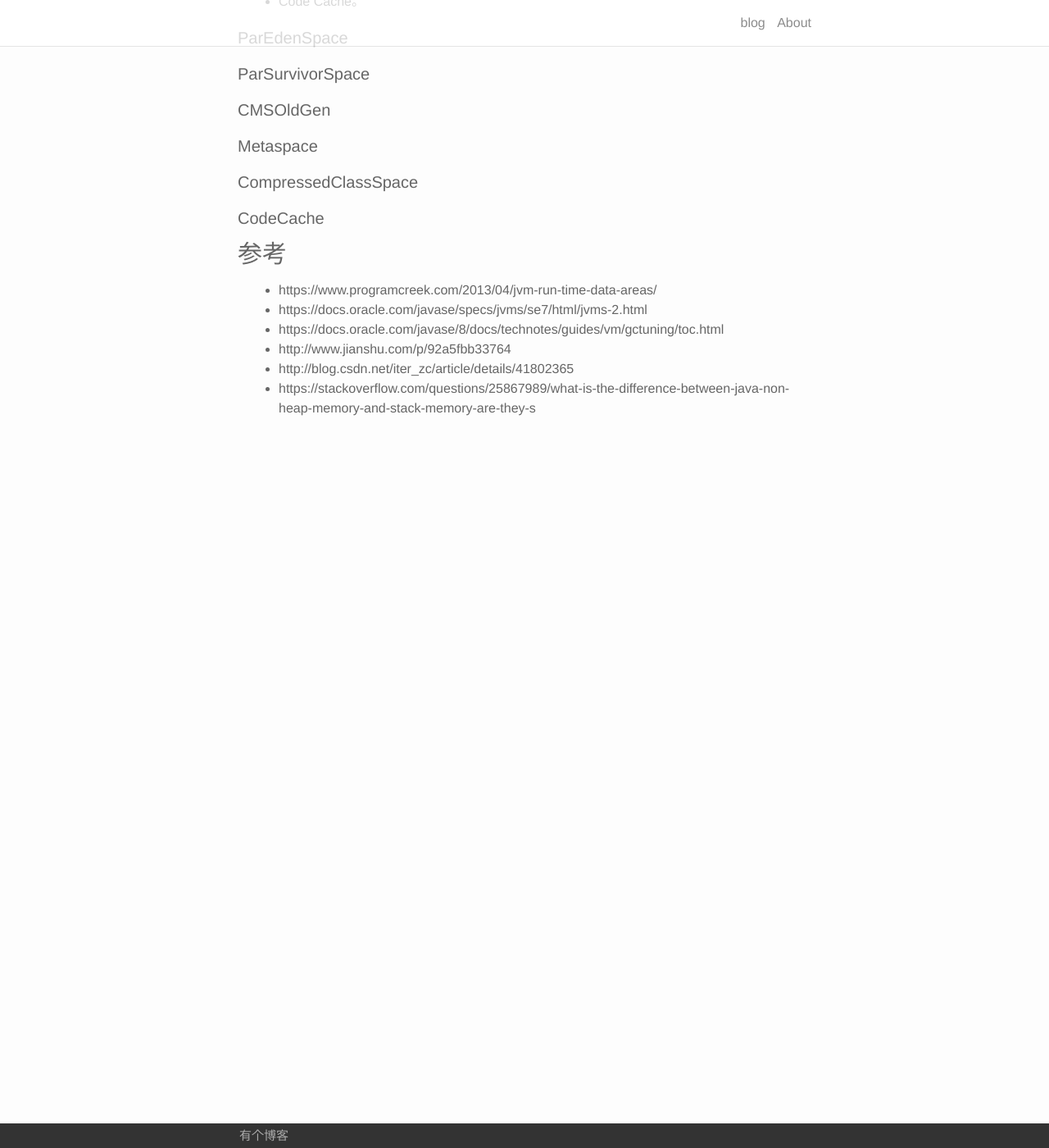
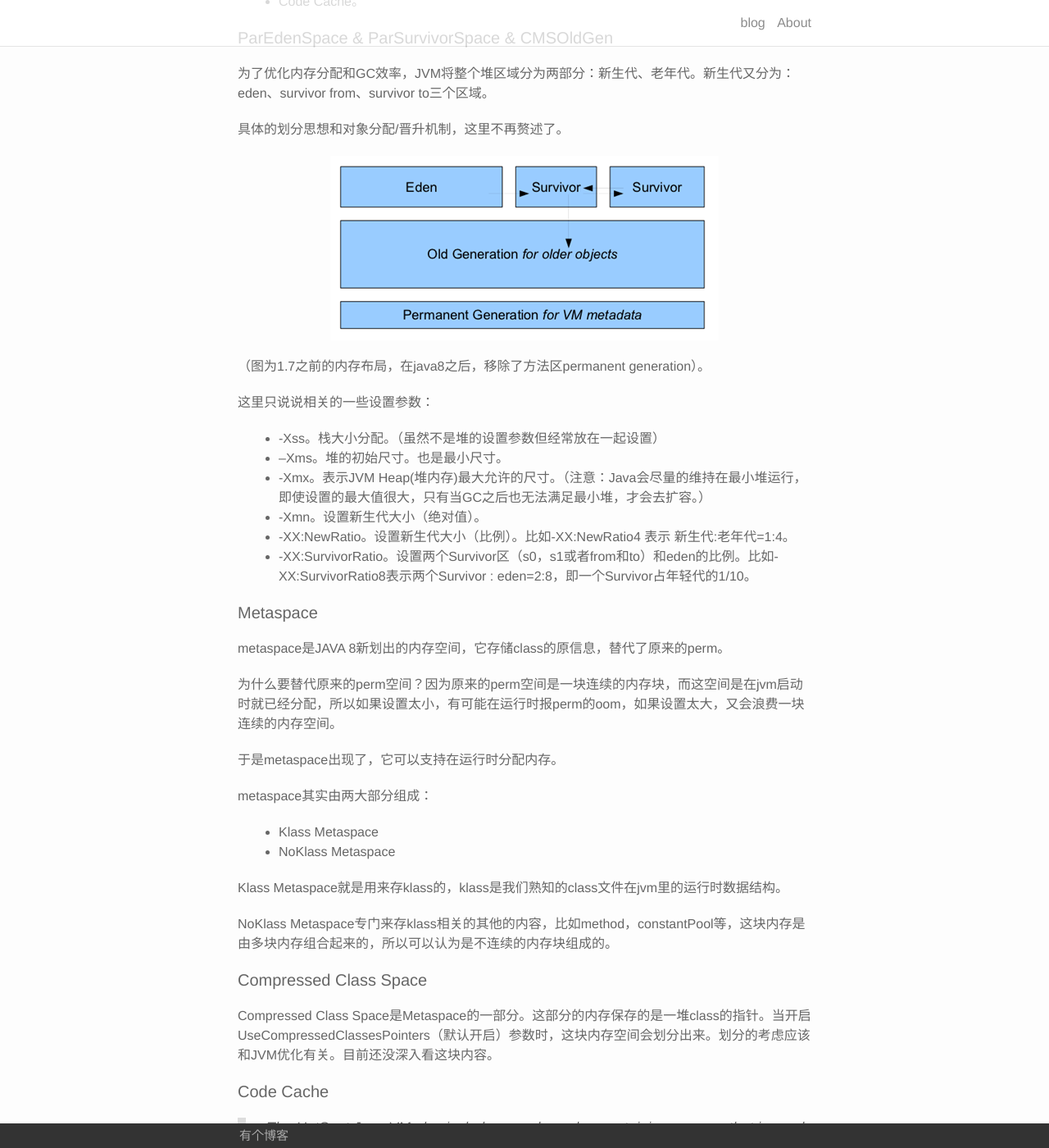
Before and after one commit to afghl/afghl.github.io, a Jekyll site: the page built from _posts/2017-09-18-jvm-gc-summary-01-memory-pool.markdown, in a window 1280 px wide and 1400 px high, scrolled down 1733 px. Shown: the whole window at 82% size. Built offline with Jekyll 4.4.1, drawn with Linux system fonts in a browser that asks for light colours; some of the changed text lies outside the part shown.

Commit message:
add post

```diff
--- a/_posts/2017-09-18-jvm-gc-summary-01-memory-pool.markdown
+++ b/_posts/2017-09-18-jvm-gc-summary-01-memory-pool.markdown
@@ -46,25 +46,57 @@ oracle的官方文档将jvm运行时的内存分为这几个区域：
 - Par Survivor Space。新生代 Survivor区
 - CMS Old Gen。老年代
 
-非堆区域可分为这几个部分：
+static区域可分为这几个部分：
 
 - Metaspace。
 - Compressed Class Space。
 - Code Cache。
 
-#### ParEdenSpace
+#### ParEdenSpace & ParSurvivorSpace & CMSOldGen
 
+为了优化内存分配和GC效率，JVM将整个堆区域分为两部分：新生代、老年代。新生代又分为：eden、survivor from、survivor to三个区域。
 
+具体的划分思想和对象分配/晋升机制，这里不再赘述了。
 
-#### ParSurvivorSpace
+![Alt](/images/jvm-gc-01.png)
 
-#### CMSOldGen
+（图为1.7之前的内存布局，在java8之后，移除了方法区permanent generation）。
+
+这里只说说相关的一些设置参数：
+
+- -Xss。栈大小分配。（虽然不是堆的设置参数但经常放在一起设置）
+- –Xms。堆的初始尺寸。也是最小尺寸。
+- -Xmx。表示JVM Heap(堆内存)最大允许的尺寸。（注意：Java会尽量的维持在最小堆运行，即使设置的最大值很大，只有当GC之后也无法满足最小堆，才会去扩容。）
+- -Xmn。设置新生代大小（绝对值）。
+- -XX:NewRatio。设置新生代大小（比例）。比如-XX:NewRatio4 表示 新生代:老年代=1:4。
+- -XX:SurvivorRatio。设置两个Survivor区（s0，s1或者from和to）和eden的比例。比如-XX:SurvivorRatio8表示两个Survivor : eden=2:8，即一个Survivor占年轻代的1/10。
 
 #### Metaspace
 
-#### CompressedClassSpace
+metaspace是JAVA 8新划出的内存空间，它存储class的原信息，替代了原来的perm。
 
-#### CodeCache
+为什么要替代原来的perm空间？因为原来的perm空间是一块连续的内存块，而这空间是在jvm启动时就已经分配，所以如果设置太小，有可能在运行时报perm的oom，如果设置太大，又会浪费一块连续的内存空间。
+
+于是metaspace出现了，它可以支持在运行时分配内存。
+
+metaspace其实由两大部分组成：
+
+- Klass Metaspace
+- NoKlass Metaspace
+
+Klass Metaspace就是用来存klass的，klass是我们熟知的class文件在jvm里的运行时数据结构。
+
+NoKlass Metaspace专门来存klass相关的其他的内容，比如method，constantPool等，这块内存是由多块内存组合起来的，所以可以认为是不连续的内存块组成的。
+
+#### Compressed Class Space
+
+Compressed Class Space是Metaspace的一部分。这部分的内存保存的是一堆class的指针。当开启UseCompressedClassesPointers（默认开启）参数时，这块内存空间会划分出来。划分的考虑应该和JVM优化有关。目前还没深入看这块内容。
+
+#### Code Cache
+
+> The HotSpot Java VM also includes a code cache, containing memory that is used for compilation and storage of native code.
+
+这部分的内存存放native方法的代码。一般不会出问题，不深入研究了
 
 ### 参考
 
@@ -74,3 +106,6 @@ oracle的官方文档将jvm运行时的内存分为这几个区域：
 - http://www.jianshu.com/p/92a5fbb33764
 - http://blog.csdn.net/iter_zc/article/details/41802365
 - https://stackoverflow.com/questions/25867989/what-is-the-difference-between-java-non-heap-memory-and-stack-memory-are-they-s
+- https://stackoverflow.com/questions/1262328/how-is-the-java-memory-pool-divided
+- https://www.journaldev.com/2856/java-jvm-memory-model-memory-management-in-java
+- http://java.dzone.com/articles/java-8-permgen-metaspace
```
Also changed, not shown: images/jvm-gc-01.png (added).
